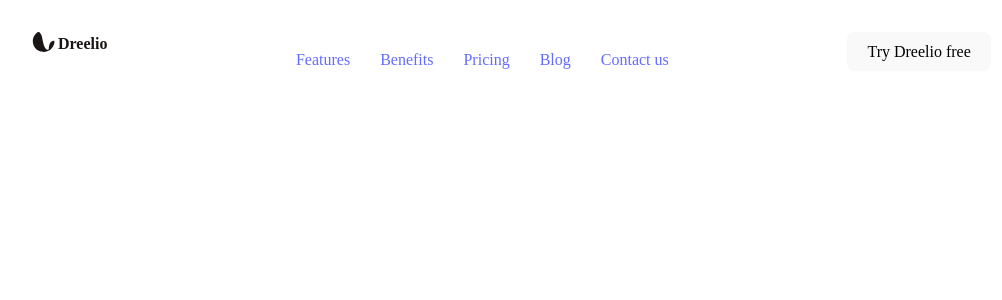
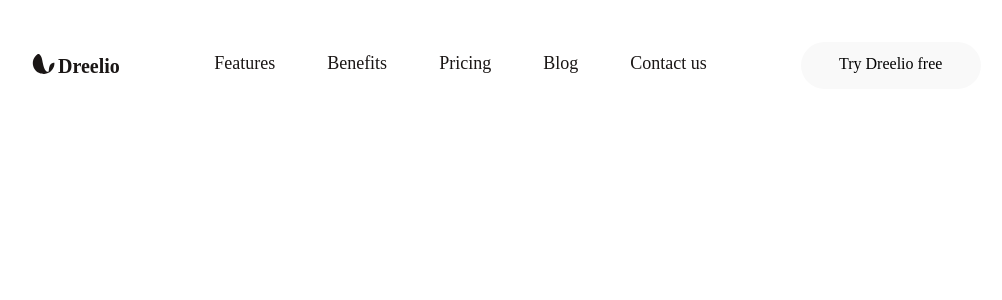
Before and after one commit to veronikarehusevych/React-project-1, a React (Vite) app in the folder project-1/: page / in a window 1280 px wide. Shown: the top 300 px of the page, without its empty margins (129-1131 px from the left). Built offline with nearby package versions, Linux system fonts and the light colour scheme; a web font is replaced by a local one.

Commit message:
Added styles to header

```diff
--- a/project-1/src/features/Home/styles/Navbar.css
+++ b/project-1/src/features/Home/styles/Navbar.css
@@ -5,6 +5,7 @@
     color: #1A1615;
     font-family: OpenRunde;
     font-weight: 700;
+    font-size: 20px;
     img {
         margin-right: 3px;
     }
@@ -24,12 +25,90 @@
     font-family: OpenRunde;
 }
 
+.navbar-left, .navbar-right{
+    display: flex;
+    justify-content: center;
+}
+
 .nav-links {
     display: flex;
     flex-direction: row;
     justify-content: center;
     list-style: none;
+    font-size: 18px;
+    box-sizing: border-box;
     li {
         margin-right: 30px;
     }
 }
+
+.nav-link {
+    color: #1A1615;
+    padding: 10px;
+    border-radius: 20px;
+    border: 1px solid transparent;
+    background-color: transparent;
+    transition: background-color 0.25s ease;
+}
+
+.nav-link:hover, .nav-link:focus {
+    color: #1A1615;
+    border: 1px solid #9c9c9c;
+    border-radius: 20px;
+    background-color: #cccccc;
+}
+
+.navbar-right{
+    padding: 10px;
+}
+
+.navbar-button {
+    width: 180px;
+    border: 0;
+    border-radius: 30px;
+    position: relative;
+    overflow: hidden;
+    padding: 12px 20px;
+    font-size: 16px;
+    border: none;
+}
+
+.btn-swap__label {
+    position: relative;
+    display: inline-block;
+    overflow: hidden;
+
+    /* Critical: define a stable height for the clip area */
+    line-height: 1.2;
+    height: 1.2em;
+}
+
+/* Both texts sit in the same viewport */
+.btn-swap__text {
+    display: block;
+    transition: transform 0.3s ease;
+    will-change: transform;
+}
+
+/* Start positions */
+.btn-swap__text--top {
+    transform: translateY(0%);
+}
+
+.btn-swap__text--bottom {
+    position: absolute;
+    left: 0;
+    top: 0;
+    transform: translateY(100%); /* hidden below */
+}
+
+/* Hover: top goes up, bottom slides in */
+.navbar-button:hover .btn-swap__text--top,
+.navbar-button:focus-visible .btn-swap__text--top {
+    transform: translateY(-100%);
+}
+
+.navbar-button:hover .btn-swap__text--bottom,
+.navbar-button:focus-visible .btn-swap__text--bottom {
+    transform: translateY(0%);
+}
--- a/project-1/src/features/Home/views/Navbar.tsx
+++ b/project-1/src/features/Home/views/Navbar.tsx
@@ -13,24 +13,39 @@ const Navbar = () => {
       <div className="navbar-center">
         <ul className="nav-links">
           <li>
-            <a href="/products">Features</a>
+            <a href="/products" className={'nav-link'}>
+              Features
+            </a>
           </li>
           <li>
-            <a href="/about">Benefits</a>
+            <a href="/about" className={'nav-link'}>
+              Benefits
+            </a>
           </li>
           <li>
-            <a href="/contact">Pricing</a>
+            <a href="/contact" className={'nav-link'}>
+              Pricing
+            </a>
           </li>
           <li>
-            <a href="/about">Blog</a>
+            <a href="/about" className={'nav-link'}>
+              Blog
+            </a>
           </li>
           <li>
-            <a href="/contact">Contact us</a>
+            <a href="/contact" className={'nav-link'}>
+              Contact us
+            </a>
           </li>
         </ul>
       </div>
       <div className="navbar-right">
-        <button>Try Dreelio free</button>
+        <button className={'navbar-button'}>
+          <span className="btn-swap__label">
+            <span className="btn-swap__text btn-swap__text--top">Try Dreelio free</span>
+            <span className="btn-swap__text btn-swap__text--bottom">Try Dreelio free</span>
+          </span>
+        </button>
       </div>
     </nav>
   )
```
